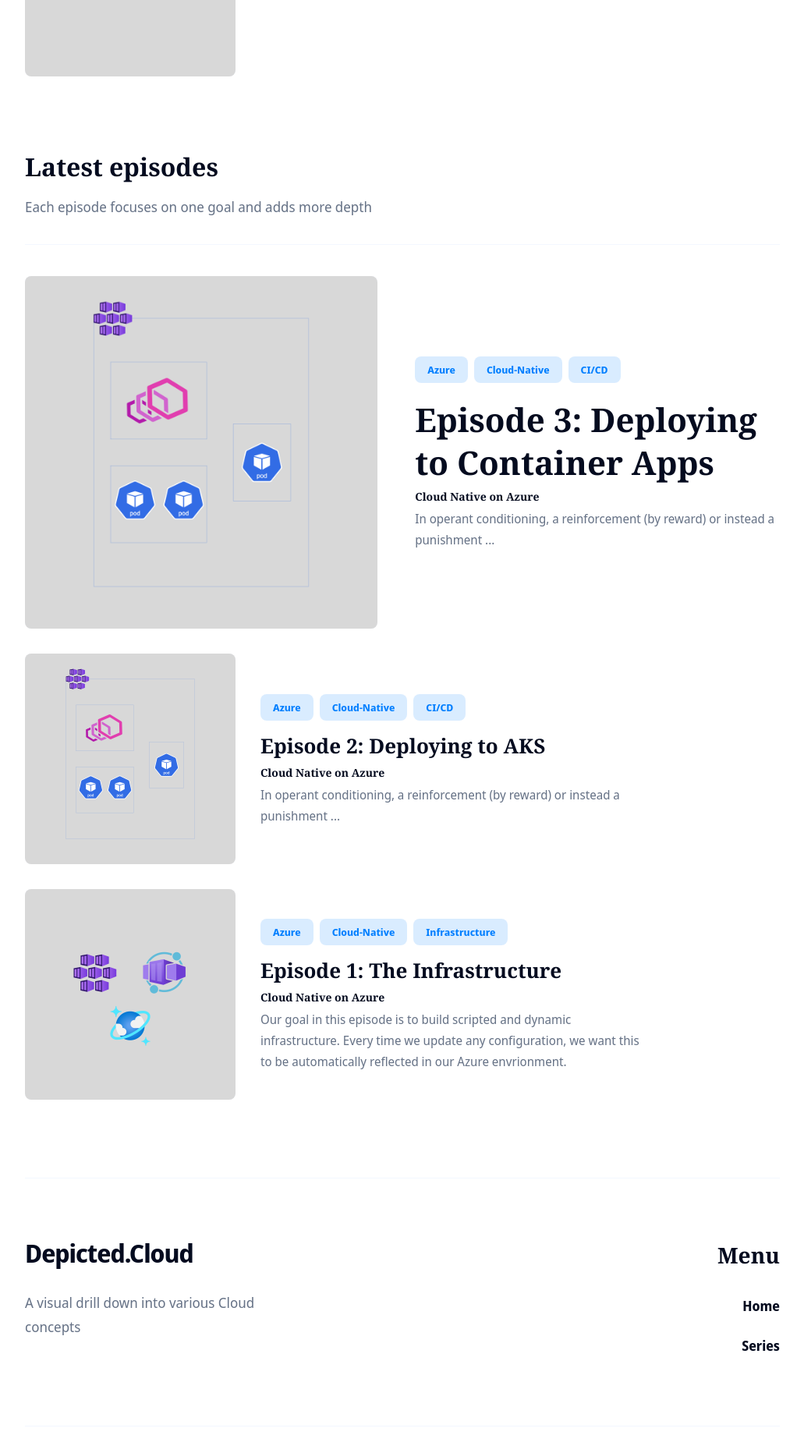
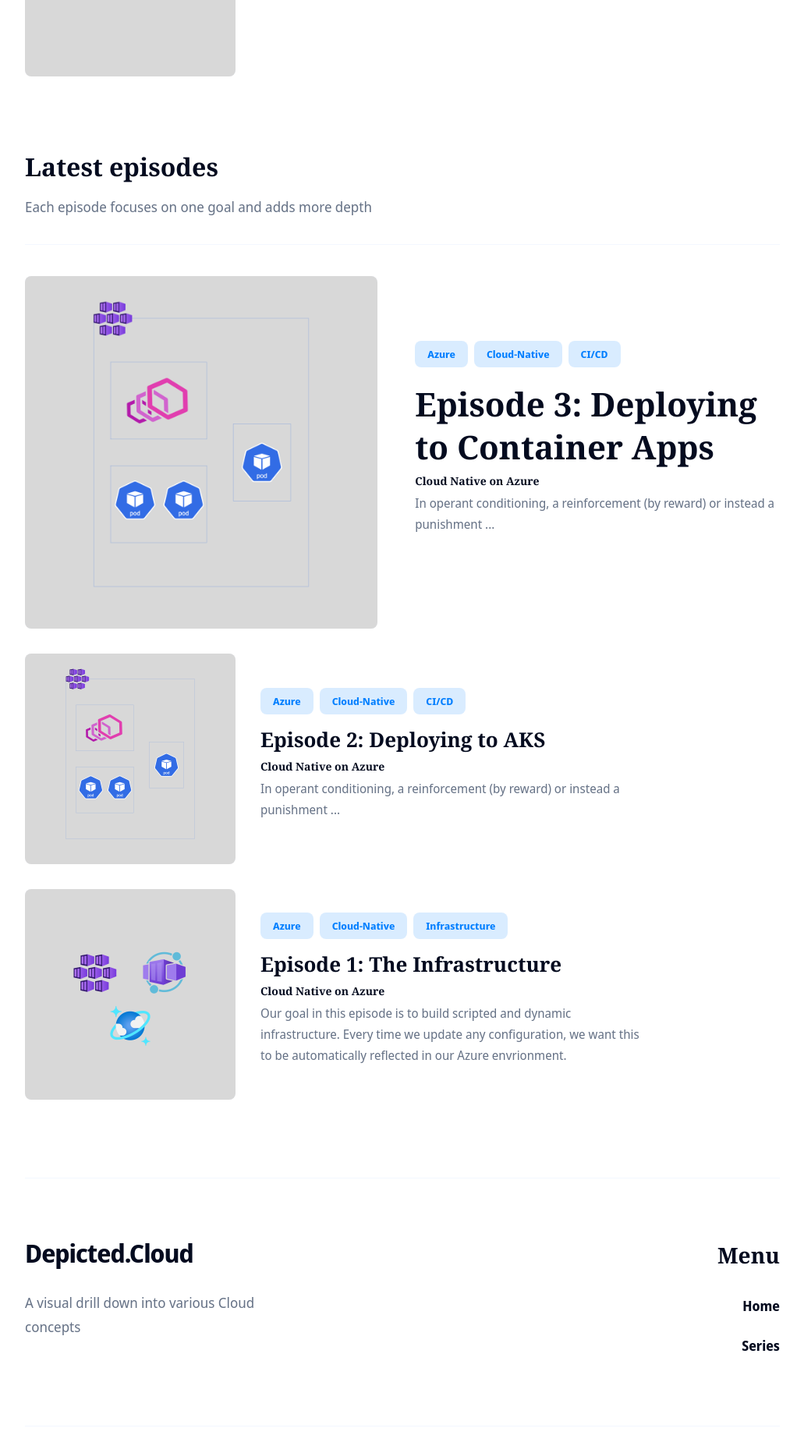
Before and after one commit to Bexprt/bexprt.github.io, a Jekyll site: the page built from index.html, in a window 1280 px wide. Shown: the part 1261-3124 px from the top of the page at 78% size, without its empty margins (124-1155 px from the left). Built offline with Jekyll 4.4.1, drawn with Linux system fonts in a browser that asks for light colours; nearby versions of some CDN libraries; the list of posts is cut into pages by our own code.

Commit message:
fix margin

```diff
--- a/_includes/section-blog.html
+++ b/_includes/section-blog.html
@@ -68,7 +68,7 @@
                         </div>
                       </div>
 
-                      <p class="article__excerpt" style="margin-bottom: 0px;">{% if post.description %}{{ post.description }}{% else %}{{ post.content | strip_html | truncate: 80 }}{% endif %}</p>
+                      <p class="article__excerpt">{% if post.description %}{{ post.description }}{% else %}{{ post.content | strip_html | truncate: 80 }}{% endif %}</p>
 
                     </div>
                   </div>
```
